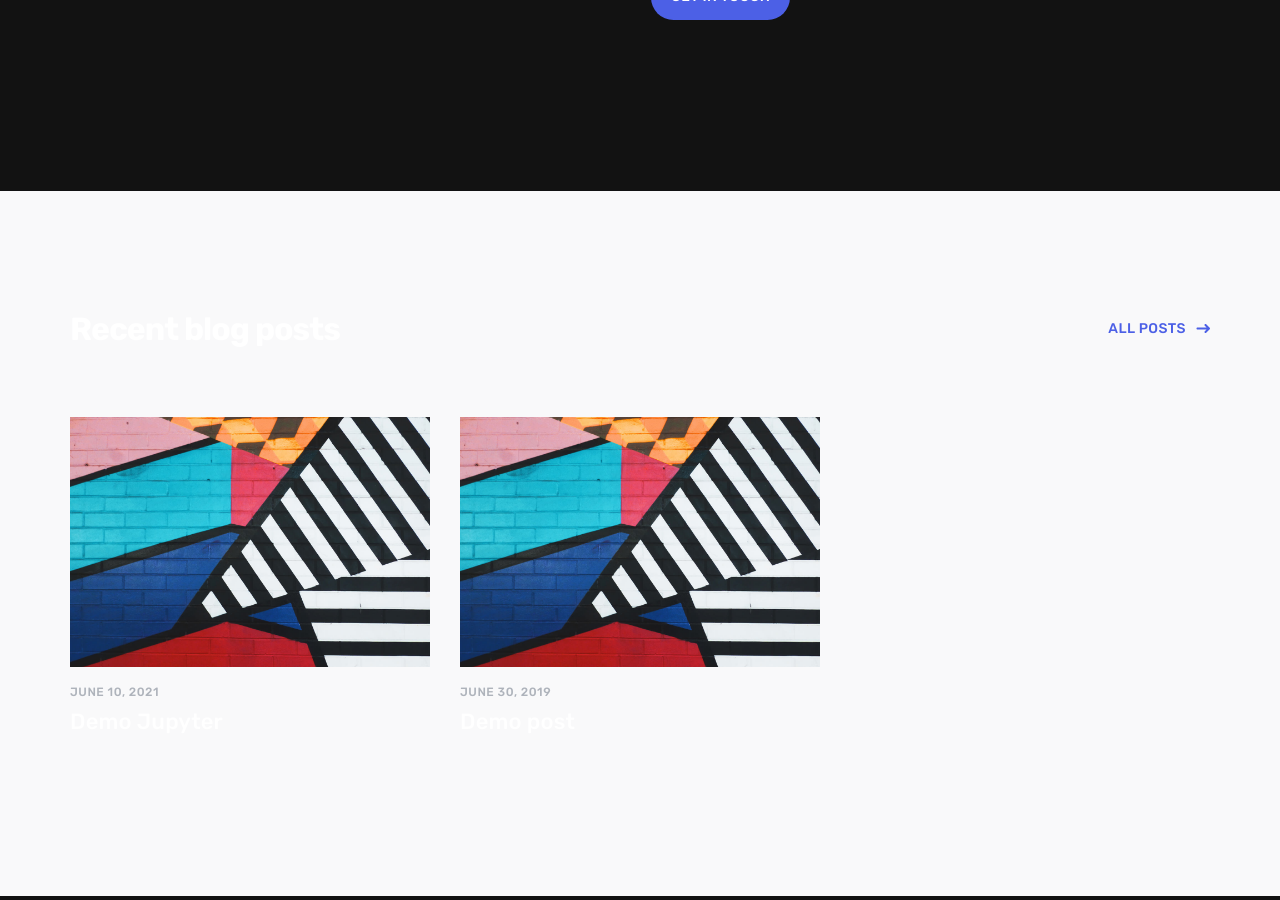
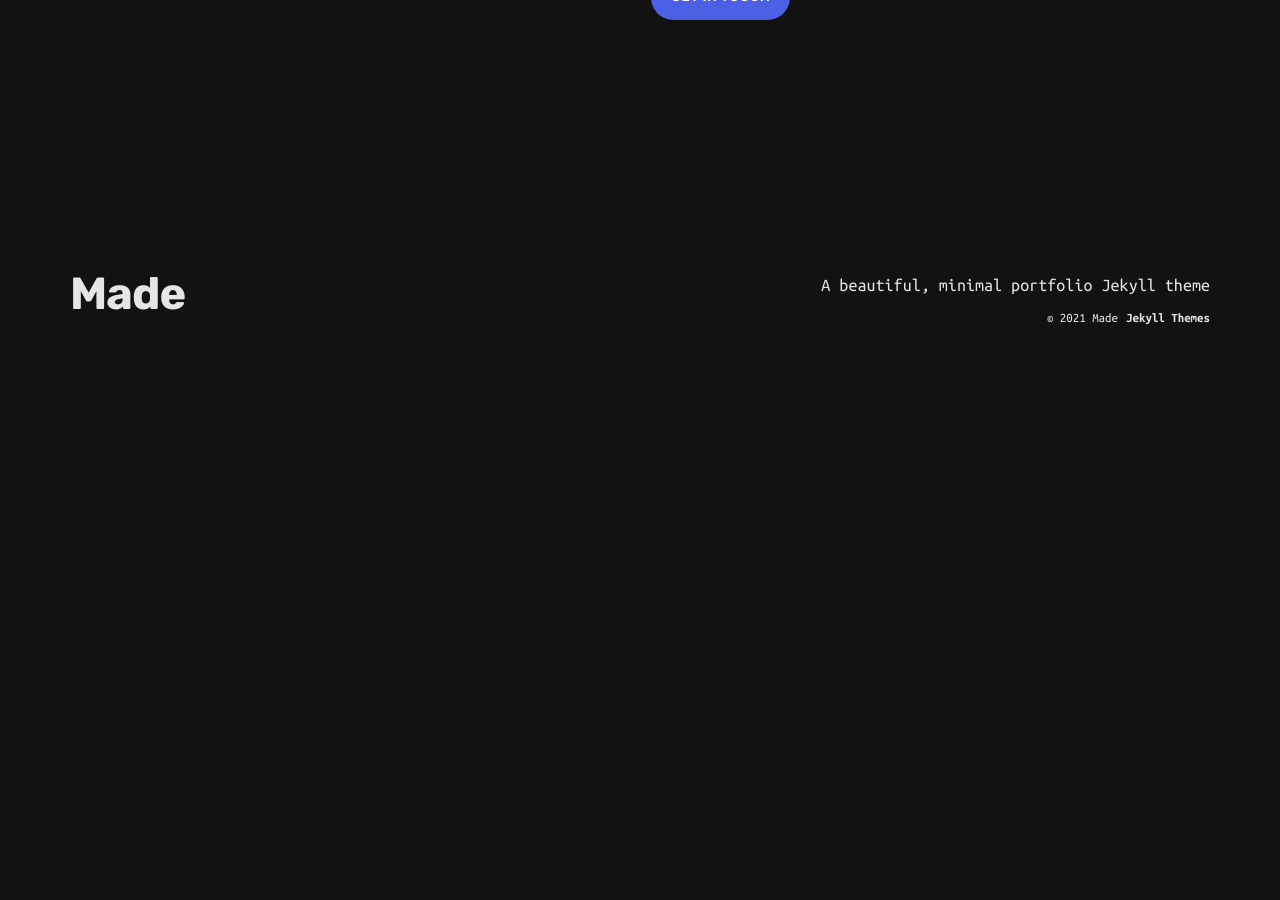
Before and after one commit to sekaizato/BADS7105-CRM, a Jekyll site: the page built from index.html, in a window 1280 px wide and 900 px high, scrolled down 2274 px. Built offline with Jekyll 4.4.1, drawn with Linux system fonts in a browser that asks for light colours; nearby versions of some CDN libraries; after the commit the page ends 2679 px from its top, so only the background shows below that.

Commit message:
Disable Blog Section

```diff
--- a/index.html
+++ b/index.html
@@ -58,7 +58,7 @@ featured_image: /images/social.jpg
 
 	{% include section__about.html %}
 
-	<section class="recent-posts">
+	<!-- <section class="recent-posts">
 		<div class="wrap grid">
 			<header class="recent-posts__header">
 				<h4>Recent blog posts</h4>
@@ -73,5 +73,5 @@ featured_image: /images/social.jpg
 
 			<a href="{{ '/blog' | relative_url }}" class="action-bottom button--text--accent --right">All Posts</a>
 		</div>
-	</section>
+	</section> -->
 </div>
```
